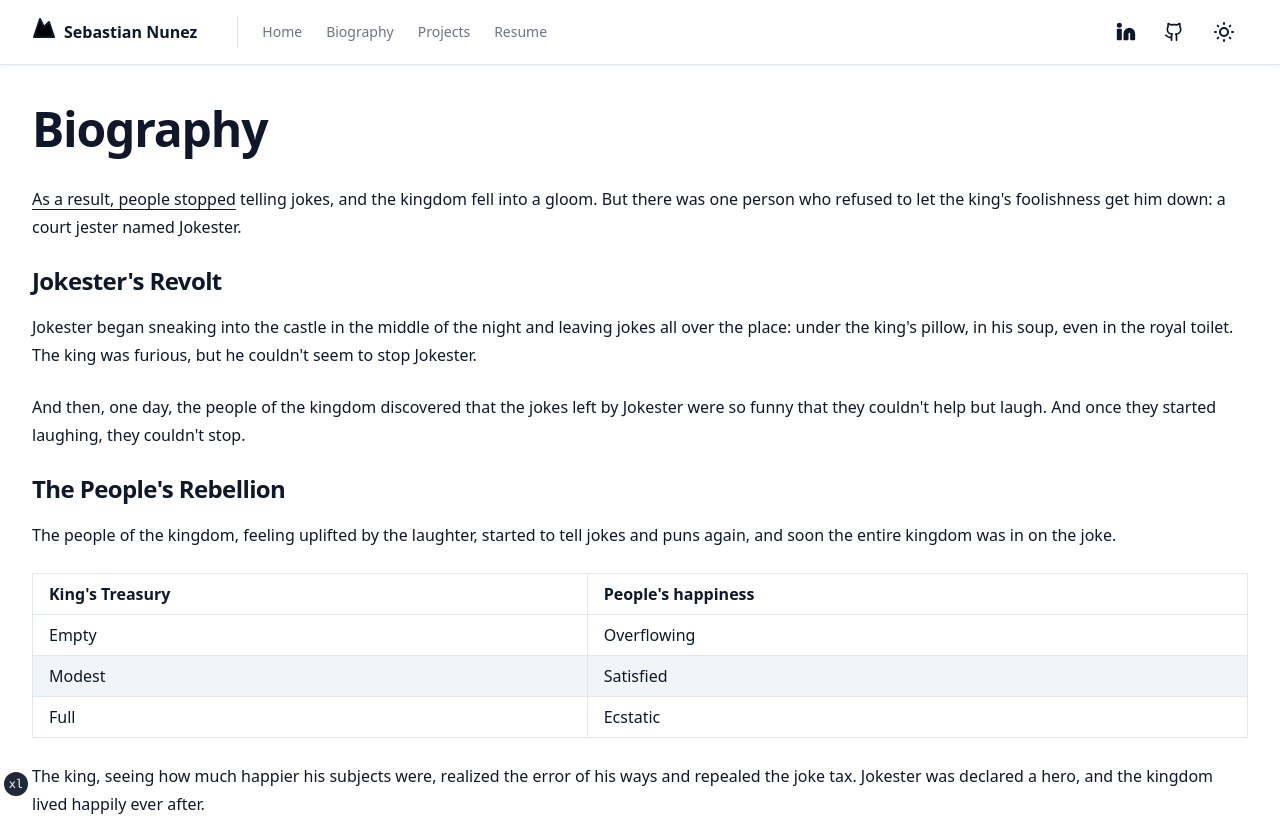
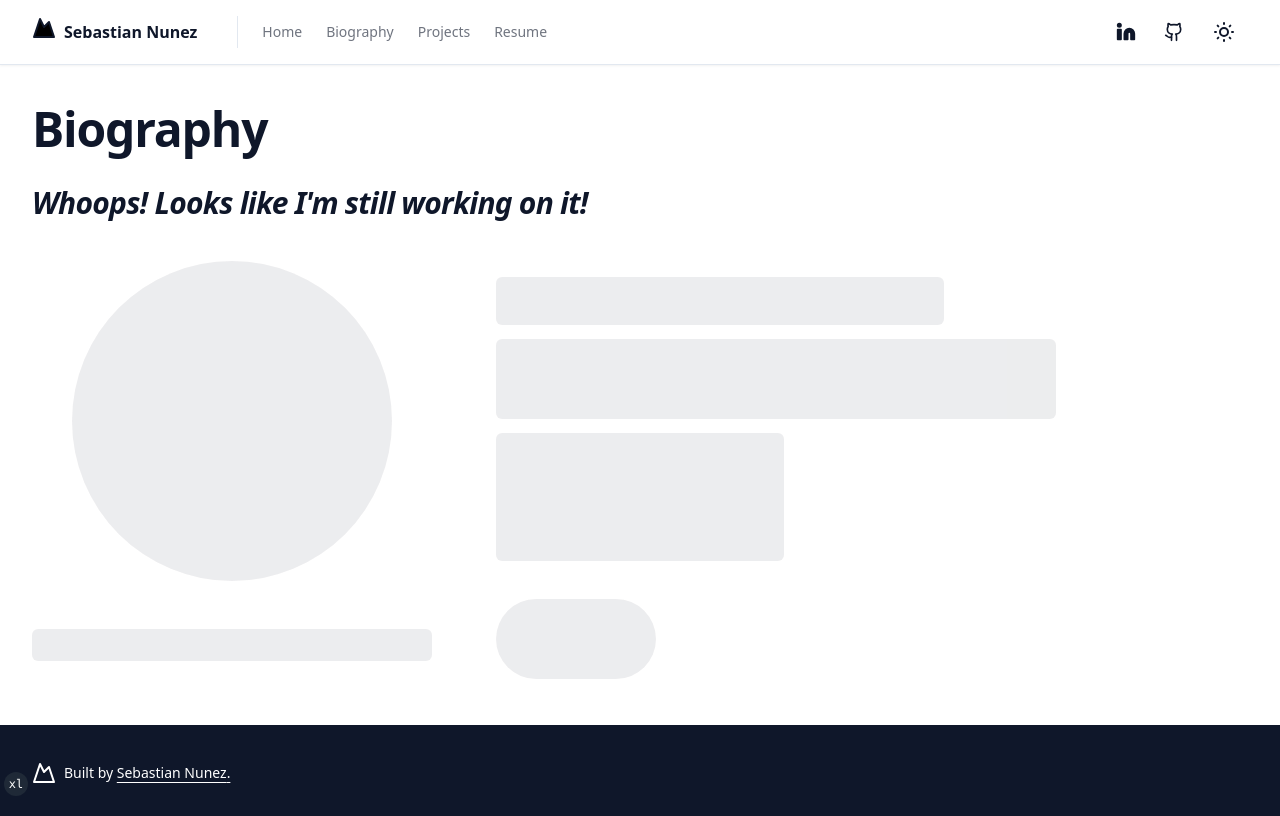
Before and after one commit to sebastian-nunez/portfolio-nextjs, a Next.js app: page /biography in a window 1280 px wide. Shown: the top 816 px of the page. Built offline with nearby package versions, Linux system fonts and the light colour scheme.

Commit message:
added a temporary skelton as the primary page for the biography

```diff
--- a/app/biography/page.tsx
+++ b/app/biography/page.tsx
@@ -1,86 +1,17 @@
 import { Anchor, H1, H3, P } from "@/components/ui/typography"
+import BioSkeleton from "@/components/bio-skeleton"
 
 const Biography: React.FC = () => {
   return (
-    <div className="container mt-10">
-      <H1>Biography</H1>
+    <section className="container my-10">
+      <H1 className="mb-5 md:text-3xl lg:text-5xl">Biography</H1>
 
-      <P>
-        <Anchor>As a result, people stopped</Anchor> telling jokes, and the
-        kingdom fell into a gloom. But there was one person who refused to let
-        the king's foolishness get him down: a court jester named Jokester.
-      </P>
+      <H3 className="mb-3 italic lg:text-3xl">
+        Whoops! Looks like I'm still working on it!
+      </H3>
 
-      <H3>Jokester's Revolt</H3>
-
-      <P>
-        Jokester began sneaking into the castle in the middle of the night and
-        leaving jokes all over the place: under the king's pillow, in his soup,
-        even in the royal toilet. The king was furious, but he couldn't seem to
-        stop Jokester.
-      </P>
-      <P>
-        And then, one day, the people of the kingdom discovered that the jokes
-        left by Jokester were so funny that they couldn't help but laugh. And
-        once they started laughing, they couldn't stop.
-      </P>
-      <H3>The People's Rebellion</H3>
-      <P>
-        The people of the kingdom, feeling uplifted by the laughter, started to
-        tell jokes and puns again, and soon the entire kingdom was in on the
-        joke.
-      </P>
-
-      <div className="my-6 w-full overflow-y-auto">
-        <table className="w-full">
-          <thead>
-            <tr className="m-0 border-t p-0 even:bg-muted">
-              <th className="border px-4 py-2 text-left font-bold [&[align=center]]:text-center [&[align=right]]:text-right">
-                King's Treasury
-              </th>
-              <th className="border px-4 py-2 text-left font-bold [&[align=center]]:text-center [&[align=right]]:text-right">
-                People's happiness
-              </th>
-            </tr>
-          </thead>
-          <tbody>
-            <tr className="m-0 border-t p-0 even:bg-muted">
-              <td className="border px-4 py-2 text-left [&[align=center]]:text-center [&[align=right]]:text-right">
-                Empty
-              </td>
-              <td className="border px-4 py-2 text-left [&[align=center]]:text-center [&[align=right]]:text-right">
-                Overflowing
-              </td>
-            </tr>
-            <tr className="m-0 border-t p-0 even:bg-muted">
-              <td className="border px-4 py-2 text-left [&[align=center]]:text-center [&[align=right]]:text-right">
-                Modest
-              </td>
-              <td className="border px-4 py-2 text-left [&[align=center]]:text-center [&[align=right]]:text-right">
-                Satisfied
-              </td>
-            </tr>
-            <tr className="m-0 border-t p-0 even:bg-muted">
-              <td className="border px-4 py-2 text-left [&[align=center]]:text-center [&[align=right]]:text-right">
-                Full
-              </td>
-              <td className="border px-4 py-2 text-left [&[align=center]]:text-center [&[align=right]]:text-right">
-                Ecstatic
-              </td>
-            </tr>
-          </tbody>
-        </table>
-      </div>
-      <P>
-        The king, seeing how much happier his subjects were, realized the error
-        of his ways and repealed the joke tax. Jokester was declared a hero, and
-        the kingdom lived happily ever after.
-      </P>
-      <P className="leading-7 [&:not(:first-child)]:mt-6">
-        The moral of the story is: never underestimate the power of a good laugh
-        and always be careful of bad ideas.
-      </P>
-    </div>
+      <BioSkeleton />
+    </section>
   )
 }
 
```
